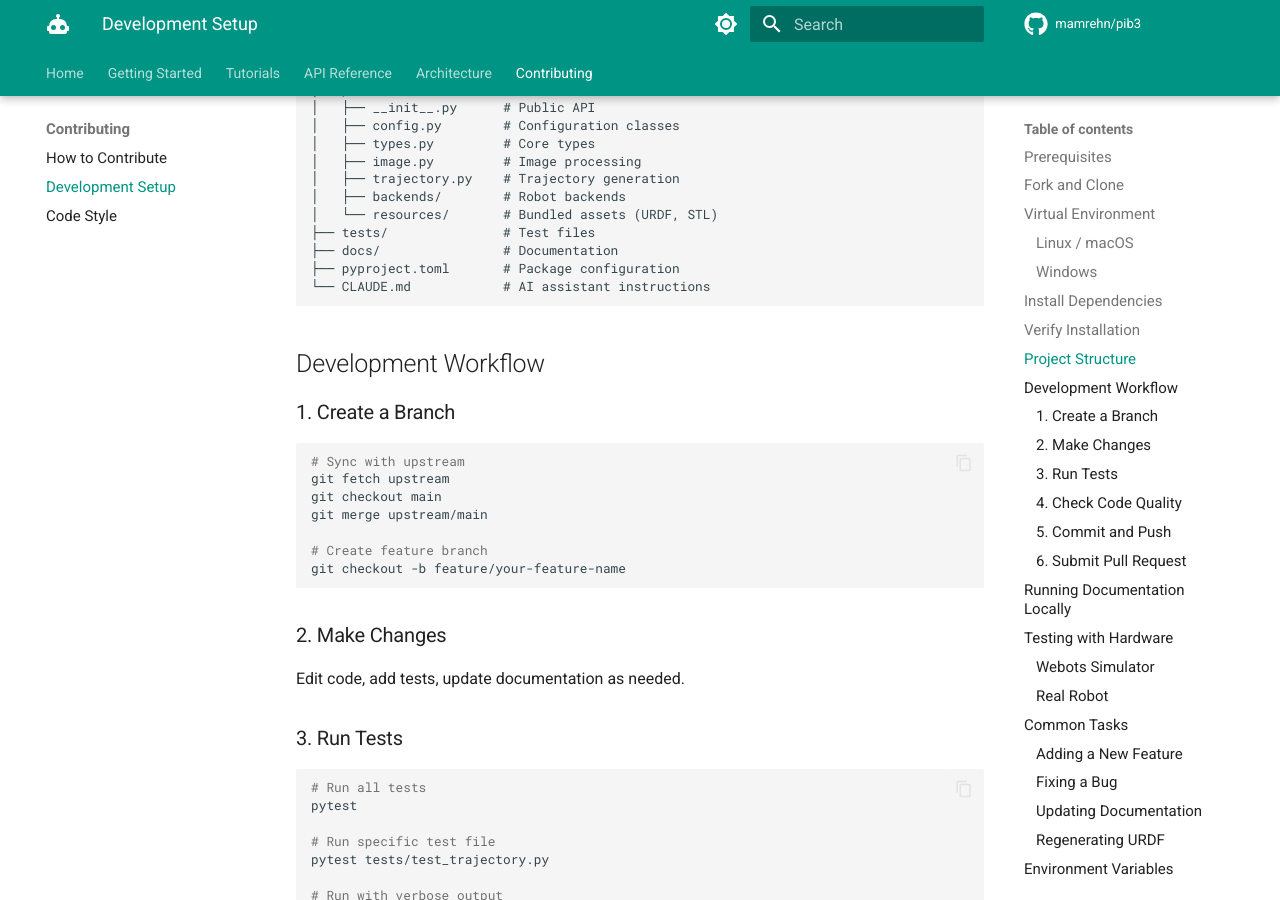
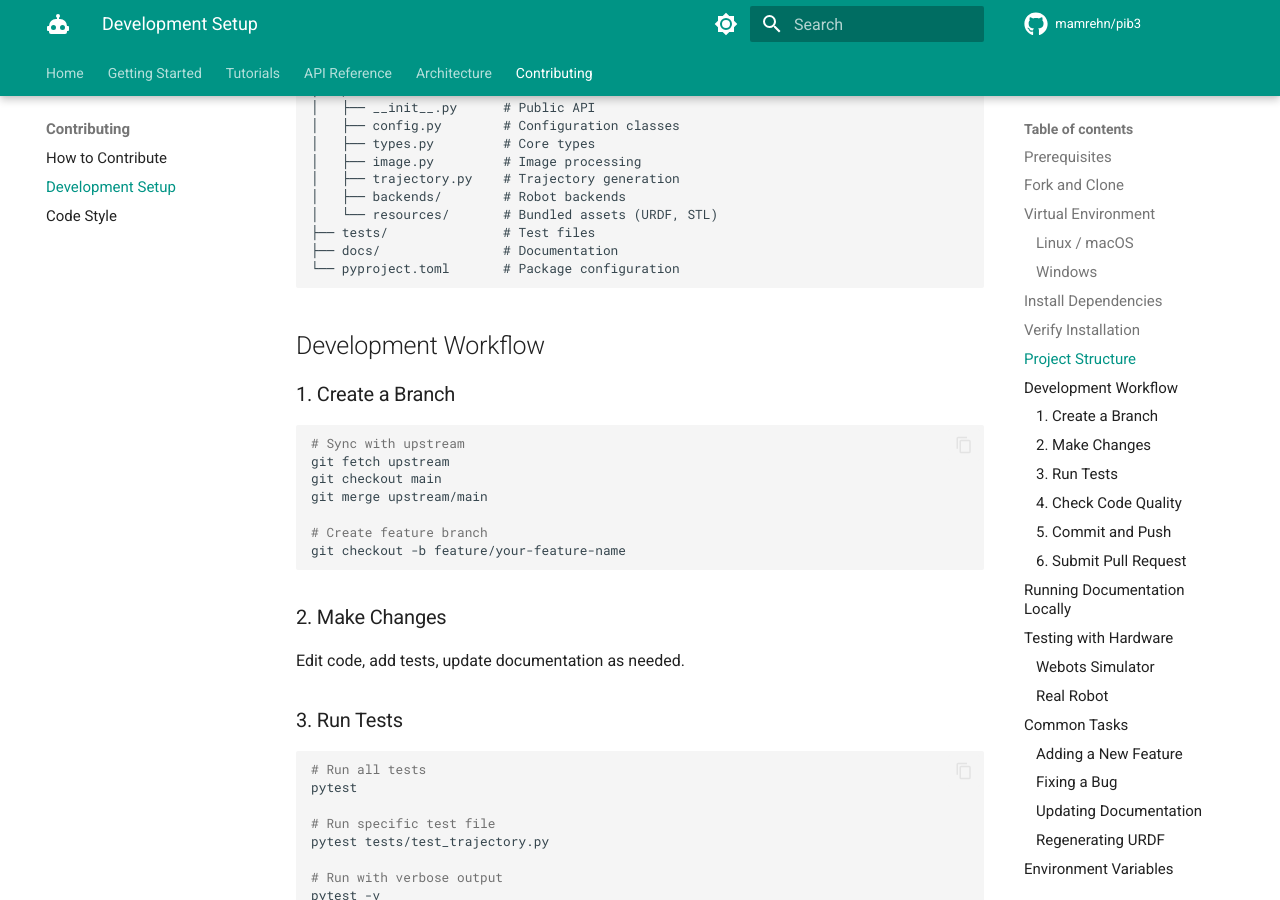
Before and after one commit to mamrehn/pib3, an MkDocs documentation site: the page built from docs/contributing/development.md, in a window 1280 px wide and 900 px high, scrolled down 1499 px. Built offline with MkDocs 1.6.1 and Material for MkDocs 9.7.7, drawn with Linux system fonts in a browser that asks for light colours; comment, search, counter and statistics services are not loaded.

Commit message:
Remove md from project structure in development documentation

````diff
--- a/docs/contributing/development.md
+++ b/docs/contributing/development.md
@@ -72,8 +72,7 @@ pib3/
 │   └── resources/       # Bundled assets (URDF, STL)
 ├── tests/               # Test files
 ├── docs/                # Documentation
-├── pyproject.toml       # Package configuration
-└── CLAUDE.md            # AI assistant instructions
+└── pyproject.toml       # Package configuration
 ```
 
 ## Development Workflow
````
Also changed, not shown: 1 other file.
